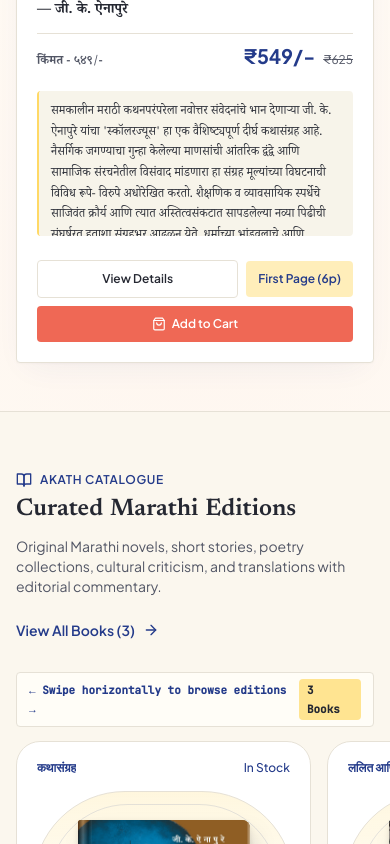
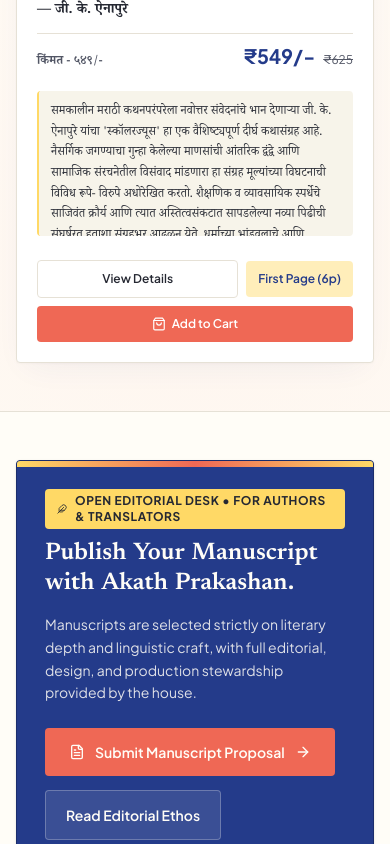
Before and after one commit to mivishvajeet/akath-prakashan, a React (Vite) app: page / in a window 390 px wide. Shown: the part 1156-2000 px from the top of the page. Built offline with nearby package versions, Linux system fonts and the light colour scheme; no server answers; a web font is replaced by a local one.

Commit message:
feat: add editorial stages to home view
Integrate the SixEditorialStages component into the HomeView and update the layout order to display the publishing workflow between the manuscript desk and the curated editions catalog. Updated verification scripts to ensure the new component placement.

```diff
--- a/scripts/verify-all.ts
+++ b/scripts/verify-all.ts
@@ -1134,10 +1134,20 @@ async function runTests() {
   assert.ok(!homeViewSource.includes('80 GSM'));
   assert.ok(!homeViewSource.includes('Acid-Free Bookpaper'));
   assert.ok(homeViewSource.includes('data-testid="home-manuscript-desk"'));
-  assert.ok(!homeViewSource.includes('<SixEditorialStages'));
+  assert.ok(homeViewSource.includes('<SixEditorialStages variant="home"'));
   assert.ok(!homeViewSource.includes('Accepted Literary Genres'));
   assert.ok(homeViewSource.includes('data-testid="home-published-books"'));
   assert.ok(homeViewSource.includes('data-testid="home-catalog-horizontal-scroll"'));
+  assert.ok(
+    homeViewSource.indexOf('data-testid="home-manuscript-desk"') <
+      homeViewSource.indexOf('<SixEditorialStages variant="home"'),
+    'Publish Your Manuscript with Akath Prakashan must appear ABOVE Six Editorial Stages on HomeView'
+  );
+  assert.ok(
+    homeViewSource.indexOf('<SixEditorialStages variant="home"') <
+      homeViewSource.indexOf('data-testid="home-published-books"'),
+    'Curated Marathi Editions must appear AT THE BOTTOM below Six Editorial Stages on HomeView'
+  );
   assert.ok(booksAndStoreSource.includes('data-testid="catalogue-mobile-horizontal-scroll"'));
   assert.ok(!booksAndStoreSource.includes('testId="catalogue-category-select"'));
   assert.ok(booksAndStoreSource.includes('layoutId="catalogue-category-pill"'));
--- a/src/views/HomeView.tsx
+++ b/src/views/HomeView.tsx
@@ -20,6 +20,7 @@ import { resolvePublicAssetUrl } from '../utils/githubPagesAdapter';
 import { BookCard } from '../components/BookCard';
 import { BookCoverArt } from '../components/BookCoverArt';
 import { AnimatedTortoiseEmblem } from '../components/SarvamIllustrations';
+import { SixEditorialStages } from '../components/SixEditorialStages';
 import { useLanguage } from '../i18n/translations';
 
 /**
@@ -96,6 +97,10 @@ export const HomeView: React.FC<HomeViewProps> = ({
   });
   const [deskSectionRef, isDeskVisible] = useIntersectionReveal<HTMLElement>({
     threshold: 0.14,
+    rootMargin: '0px 0px -32px 0px',
+  });
+  const [stagesWrapperRef, isStagesVisible] = useIntersectionReveal<HTMLDivElement>({
+    threshold: 0.12,
     rootMargin: '0px 0px -32px 0px',
   });
   const [catalogSectionRef, isCatalogVisible] = useIntersectionReveal<HTMLElement>({
@@ -430,7 +435,92 @@ export const HomeView: React.FC<HomeViewProps> = ({
       </section>
 
       {/* =====================================================================
-          2. PUBLISHED EDITIONS CATALOGUE (CLEAN 3-BOOK SHOWCASE)
+          2. PUBLISH YOUR MANUSCRIPT WITH AKATH PRAKASHAN (AT THE TOP)
+          ===================================================================== */}
+      <section
+        ref={deskSectionRef}
+        data-testid="home-manuscript-desk"
+        className={`akath-io-section ${
+          isDeskVisible ? 'is-visible' : ''
+        } py-12 sm:py-16 bg-[#FFFDF7] border-b border-[#E6E1D6]`}
+      >
+        <div className="max-w-[1440px] mx-auto px-4 sm:px-8 lg:px-12">
+          <div className="akath-io-stagger-1 rounded-sm bg-[#243B8A] text-[#FFFDF7] p-7 sm:p-10 relative overflow-hidden shadow-sm border border-[#1B2D6B] flex flex-col lg:flex-row lg:items-center justify-between gap-6">
+            <div
+              aria-hidden="true"
+              className="absolute inset-x-0 top-0 h-1.5"
+              style={{
+                background:
+                  'linear-gradient(90deg, #FFD966 0%, #EF6855 50%, #FFD966 100%)',
+              }}
+            />
+
+            <div className="space-y-3 max-w-2xl">
+              <div className="inline-flex items-center gap-2 px-3 py-1 rounded-sm bg-[#FFD966] text-[#252832] text-xs font-bold tracking-wider uppercase">
+                <Feather className="w-3.5 h-3.5" />
+                <span>
+                  {lang === 'mr'
+                    ? 'नवीन संहिता आमंत्रण • लेखक व अनुवादकांसाठी'
+                    : 'Open Editorial Desk • For Authors & Translators'}
+                </span>
+              </div>
+
+              <h2 className="text-2xl sm:text-3xl font-serif font-bold text-[#FFFDF7] leading-tight">
+                {lang === 'mr'
+                  ? 'तुमच्या हस्तलिखिताला अकथ प्रकाशनचे संपादकीय आणि मुद्रण अधिष्ठान द्या.'
+                  : 'Publish Your Manuscript with Akath Prakashan.'}
+              </h2>
+
+              <p className="text-sm sm:text-base text-[#FFFDF7]/85 leading-relaxed">
+                {lang === 'mr'
+                  ? 'संहितेची साहित्यिक गुणवत्ता आणि भाषिक ताकद यांवर निवड केली जाते; निवडलेल्या संहितेचा संपूर्ण संपादन व मुद्रण खर्च अकथ प्रकाशन करते.'
+                  : 'Manuscripts are selected strictly on literary depth and linguistic craft, with full editorial, design, and production stewardship provided by the house.'}
+              </p>
+            </div>
+
+            <div className="flex flex-wrap items-center gap-3.5 shrink-0">
+              <button
+                type="button"
+                onClick={() => onNavigate('/submit-manuscript')}
+                className="inline-flex items-center gap-2.5 px-6 py-3.5 rounded-sm bg-[#EF6855] hover:bg-[#d95643] text-[#FFFDF7] font-semibold text-sm sm:text-base transition-colors cursor-pointer"
+              >
+                <FileText className="w-4 h-4" />
+                <span>
+                  {lang === 'mr'
+                    ? 'प्रकाशनार्थ संहिता पाठवा'
+                    : 'Submit Manuscript Proposal'}
+                </span>
+                <ArrowRight className="w-4 h-4" />
+              </button>
+
+              <button
+                type="button"
+                onClick={() => onNavigate('/about')}
+                className="inline-flex items-center gap-2 px-5 py-3.5 rounded-sm bg-[#FFFDF7]/10 hover:bg-[#FFFDF7]/20 text-[#FFFDF7] border border-[#FFFDF7]/25 font-semibold text-sm transition-colors cursor-pointer"
+              >
+                <span>
+                  {lang === 'mr'
+                    ? 'संपादकीय भूमिका वाचा'
+                    : 'Read Editorial Ethos'}
+                </span>
+              </button>
+            </div>
+          </div>
+        </div>
+      </section>
+
+      {/* =====================================================================
+          3. SIX EDITORIAL STAGES FROM MANUSCRIPT TO PRINTED BOOK
+          ===================================================================== */}
+      <div
+        ref={stagesWrapperRef}
+        className={`akath-io-section ${isStagesVisible ? 'is-visible' : ''}`}
+      >
+        <SixEditorialStages variant="home" onNavigate={onNavigate} />
+      </div>
+
+      {/* =====================================================================
+          4. CURATED MARATHI EDITIONS (AT THE BOTTOM)
           ===================================================================== */}
       <section
         ref={catalogSectionRef}
@@ -504,81 +594,6 @@ export const HomeView: React.FC<HomeViewProps> = ({
           </div>
         </div>
       </section>
-
-      {/* =====================================================================
-          3. CONCISE MANUSCRIPT SUBMISSION CALL-TO-ACTION BANNER
-          ===================================================================== */}
-      <section
-        ref={deskSectionRef}
-        data-testid="home-manuscript-desk"
-        className={`akath-io-section ${
-          isDeskVisible ? 'is-visible' : ''
-        } py-12 sm:py-16 bg-[#FFFDF7] border-b border-[#E6E1D6]`}
-      >
-        <div className="max-w-[1440px] mx-auto px-4 sm:px-8 lg:px-12">
-          <div className="akath-io-stagger-1 rounded-sm bg-[#243B8A] text-[#FFFDF7] p-7 sm:p-10 relative overflow-hidden shadow-sm border border-[#1B2D6B] flex flex-col lg:flex-row lg:items-center justify-between gap-6">
-            <div
-              aria-hidden="true"
-              className="absolute inset-x-0 top-0 h-1.5"
-              style={{
-                background:
-                  'linear-gradient(90deg, #FFD966 0%, #EF6855 50%, #FFD966 100%)',
-              }}
-            />
-
-            <div className="space-y-3 max-w-2xl">
-              <div className="inline-flex items-center gap-2 px-3 py-1 rounded-sm bg-[#FFD966] text-[#252832] text-xs font-bold tracking-wider uppercase">
-                <Feather className="w-3.5 h-3.5" />
-                <span>
-                  {lang === 'mr'
-                    ? 'नवीन संहिता आमंत्रण • लेखक व अनुवादकांसाठी'
-                    : 'Open Editorial Desk • For Authors & Translators'}
-                </span>
-              </div>
-
-              <h2 className="text-2xl sm:text-3xl font-serif font-bold text-[#FFFDF7] leading-tight">
-                {lang === 'mr'
-                  ? 'तुमच्या हस्तलिखिताला अकथ प्रकाशनचे संपादकीय आणि मुद्रण अधिष्ठान द्या.'
-                  : 'Publish Your Manuscript with Akath Prakashan.'}
-              </h2>
-
-              <p className="text-sm sm:text-base text-[#FFFDF7]/85 leading-relaxed">
-                {lang === 'mr'
-                  ? 'संहितेची साहित्यिक गुणवत्ता आणि भाषिक ताकद यांवर निवड केली जाते; निवडलेल्या संहितेचा संपूर्ण संपादन व मुद्रण खर्च अकथ प्रकाशन करते.'
-                  : 'Manuscripts are selected strictly on literary depth and linguistic craft, with full editorial, design, and production stewardship provided by the house.'}
-              </p>
-            </div>
-
-            <div className="flex flex-wrap items-center gap-3.5 shrink-0">
-              <button
-                type="button"
-                onClick={() => onNavigate('/submit-manuscript')}
-                className="inline-flex items-center gap-2.5 px-6 py-3.5 rounded-sm bg-[#EF6855] hover:bg-[#d95643] text-[#FFFDF7] font-semibold text-sm sm:text-base transition-colors cursor-pointer"
-              >
-                <FileText className="w-4 h-4" />
-                <span>
-                  {lang === 'mr'
-                    ? 'प्रकाशनार्थ संहिता पाठवा'
-                    : 'Submit Manuscript Proposal'}
-                </span>
-                <ArrowRight className="w-4 h-4" />
-              </button>
-
-              <button
-                type="button"
-                onClick={() => onNavigate('/about')}
-                className="inline-flex items-center gap-2 px-5 py-3.5 rounded-sm bg-[#FFFDF7]/10 hover:bg-[#FFFDF7]/20 text-[#FFFDF7] border border-[#FFFDF7]/25 font-semibold text-sm transition-colors cursor-pointer"
-              >
-                <span>
-                  {lang === 'mr'
-                    ? 'संपादकीय भूमिका वाचा'
-                    : 'Read Editorial Ethos'}
-                </span>
-              </button>
-            </div>
-          </div>
-        </div>
-      </section>
     </div>
   );
 };
```
